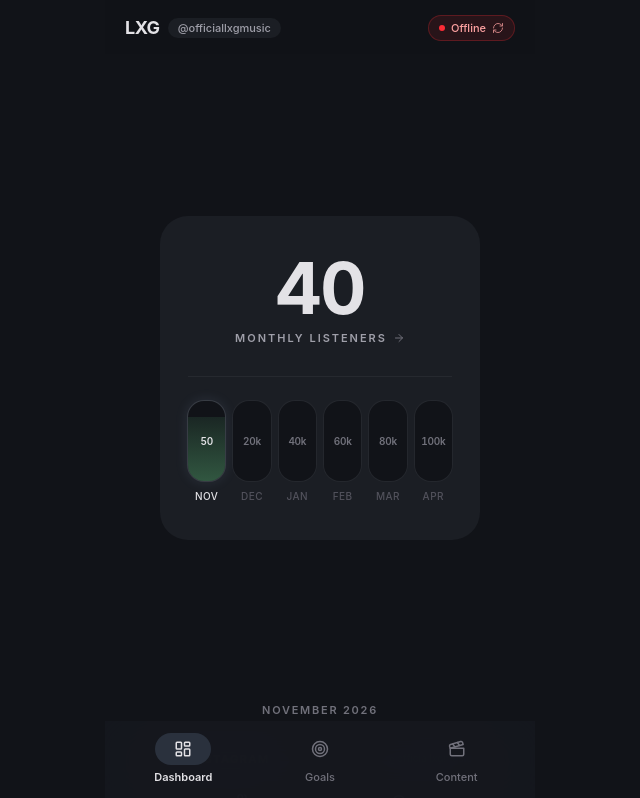
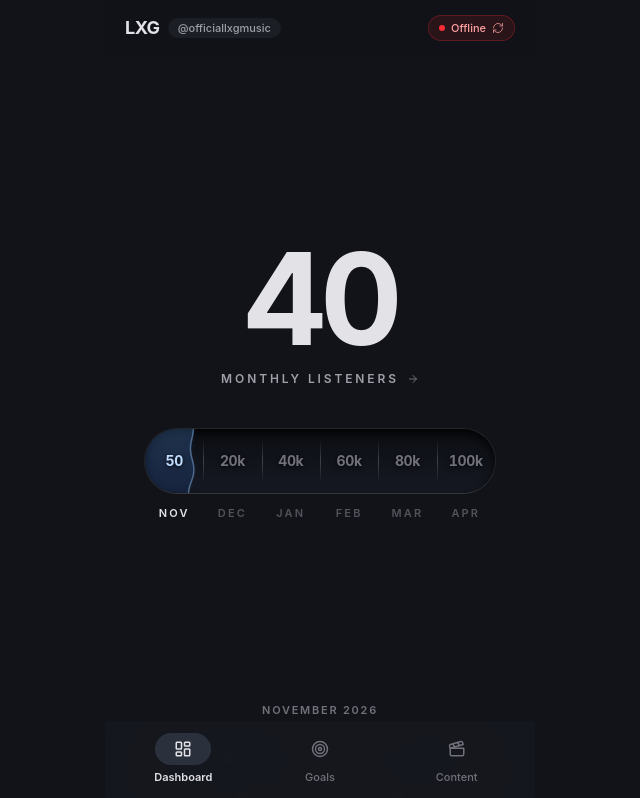
Before and after one commit to georgefotiadis2010-dotcom/LXG-dashboard, a React (Vite) app: page / in a window 1280 px wide. Shown: the top 798 px of the page, without its empty margins (320-960 px from the left). Built offline with nearby package versions, Linux system fonts and the light colour scheme; no server answers.

Commit message:
Update monthly goal bar to fluid 3D water physics

```diff
--- a/src/components/DashboardTab.tsx
+++ b/src/components/DashboardTab.tsx
@@ -1,4 +1,5 @@
 import React, { useMemo, useState } from 'react';
+import { WaterProgressCanvas } from './WaterProgressCanvas';
 import {
   ArrowDown,
   ArrowRight,
@@ -218,12 +219,21 @@ export const DashboardTab: React.FC = () => {
           : Math.round(rawGoal / 500) * 500;
     const goal =
       typeof sheetGoal === 'number' && sheetGoal > 0 ? sheetGoal : fallbackGoal;
-    const fillPct =
-      goal > 0 ? Math.min(100, Math.round((metrics.monthlyListeners / goal) * 100)) : 0;
+    const ratio = goal > 0 ? metrics.monthlyListeners / goal : 0;
+    const fillPct = Math.min(100, Math.round(ratio * 100));
     const isCompleted = metrics.monthlyListeners >= goal;
     const isCurrent = i === 0;
+    const paceDelta = ratio - monthProgress;
+    const waterStatus: 'neon' | 'ahead' | 'ontrack' | 'below' =
+      ratio >= 1.25 || (isCurrent && paceDelta >= 0.35)
+        ? 'neon'
+        : isCompleted || paceDelta >= 0.1
+          ? 'ahead'
+          : paceDelta >= -0.1
+            ? 'ontrack'
+            : 'below';
 
-    return { label, goal, fillPct, isCompleted, isCurrent };
+    return { label, goal, fillPct, isCompleted, isCurrent, waterStatus };
   });
 
   console.log('[LXG Dashboard] monthlyListenerGoals:', state.monthlyListenerGoals, 'monthSegments:', monthSegments);
@@ -285,53 +295,69 @@ export const DashboardTab: React.FC = () => {
   return (
     <div className="pb-6">
       {/* Centered Hero: Monthly Listeners + Goal Progress */}
-      <section className="flex min-h-[calc(100dvh-10.5rem)] flex-col items-center justify-center px-2">
-        <div className="w-full max-w-[320px] rounded-[28px] bg-[#1B1E24] px-7 py-9 text-center">
-          <div className="text-7xl font-bold tracking-tight text-[#E3E2E6] tabular-nums">
+      <section className="flex min-h-[calc(100dvh-10.5rem)] w-full flex-col items-center justify-center">
+        <div className="w-full px-3 sm:px-6 text-center">
+          <div className="text-8xl sm:text-9xl font-bold tracking-tighter text-[#E3E2E6] tabular-nums">
             {metrics.monthlyListeners.toLocaleString()}
           </div>
-          <div className="mt-1.5 inline-flex items-center justify-center gap-1.5 text-[11px] font-semibold tracking-[0.18em] text-zinc-400 uppercase">
+          <div className="mt-2 inline-flex items-center justify-center gap-2 text-xs font-semibold tracking-[0.24em] text-zinc-400 uppercase">
             <span>Monthly Listeners</span>
             <TrendArrow trend={listenerTrend} />
           </div>
 
-          <div className="mt-7 border-t border-white/5 pt-6">
-            <div className="grid grid-cols-6 gap-2">
-              {monthSegments.map((seg) => (
-                <div key={seg.label} className="flex flex-col items-center gap-2">
+          <div className="mt-10 w-full">
+            <div className="relative flex h-14 sm:h-16 w-full overflow-hidden rounded-full bg-gradient-to-b from-[#0C0E13] to-[#161922] ring-1 ring-white/[0.08] shadow-[inset_0_4px_10px_rgba(0,0,0,0.85),0_1px_0_rgba(255,255,255,0.08)]">
+              <WaterProgressCanvas
+                fillPct={(() => {
+                  const listeners = metrics.monthlyListeners;
+                  const len = monthSegments.length;
+                  for (let i = 0; i < len; i++) {
+                    const segGoal = monthSegments[i].goal;
+                    const prevGoal = i === 0 ? 0 : monthSegments[i - 1].goal;
+                    if (listeners < segGoal) {
+                      const span = Math.max(1, segGoal - prevGoal);
+                      const progress = Math.max(0, Math.min(1, (listeners - prevGoal) / span));
+                      return ((i + progress) / len) * 100;
+                    }
+                  }
+                  return 100;
+                })()}
+                status={monthSegments[0]?.waterStatus ?? 'ontrack'}
+              />
+              {monthSegments.map((seg, idx) => {
+                const textColor =
+                  seg.fillPct <= 0
+                    ? 'text-zinc-500'
+                    : seg.waterStatus === 'neon'
+                      ? 'text-[#B8FF9E]'
+                      : seg.waterStatus === 'ahead'
+                        ? 'text-[#8CE8A6]'
+                        : seg.waterStatus === 'ontrack'
+                          ? 'text-[#BFDBFE]'
+                          : 'text-[#FECACA]';
+
+                return (
                   <div
-                    className={`relative flex h-20 w-full items-center justify-center overflow-hidden rounded-2xl bg-[#111318] transition-all duration-500 ${
-                      seg.isCompleted
-                        ? 'ring-1 ring-[#6DD58C]/40 shadow-[0_0_16px_rgba(109,213,140,0.22)]'
-                        : seg.isCurrent
-                          ? 'ring-1 ring-white/10 shadow-[0_0_14px_rgba(168,199,250,0.12)]'
-                          : 'ring-1 ring-white/[0.04]'
-                    }`}
+                    key={seg.label}
+                    className="pointer-events-none relative z-10 flex flex-1 items-center justify-center"
                   >
-                    <div
-                      className={`absolute inset-x-0 bottom-0 transition-all duration-700 ease-out ${
-                        seg.isCompleted
-                          ? 'bg-[#6DD58C]/30'
-                          : seg.isCurrent
-                            ? 'bg-gradient-to-t from-[#6DD58C]/35 to-[#6DD58C]/10'
-                            : 'bg-[#A8C7FA]/15'
-                      }`}
-                      style={{ height: `${seg.fillPct}%` }}
-                    />
+                    {idx > 0 && (
+                      <div className="absolute inset-y-2.5 left-0 w-px bg-gradient-to-b from-transparent via-white/20 to-transparent" />
+                    )}
                     <span
-                      className={`relative z-10 text-[10px] font-semibold tracking-tight tabular-nums transition-colors duration-300 ${
-                        seg.isCompleted
-                          ? 'text-[#6DD58C]'
-                          : seg.isCurrent
-                            ? 'text-[#E3E2E6]'
-                            : 'text-zinc-500'
-                      }`}
+                      className={`text-xs sm:text-sm font-bold tracking-tight tabular-nums transition-colors duration-300 drop-shadow-[0_1px_2px_rgba(0,0,0,0.85)] ${textColor}`}
                     >
                       {formatCompactGoal(seg.goal)}
                     </span>
                   </div>
+                );
+              })}
+            </div>
+            <div className="mt-3 grid grid-cols-6">
+              {monthSegments.map((seg) => (
                 <span
-                    className={`text-[10px] font-medium tracking-wider uppercase transition-colors duration-300 ${
+                  key={seg.label}
+                  className={`text-center text-[11px] font-semibold tracking-[0.2em] uppercase transition-colors duration-300 ${
                     seg.isCompleted
                       ? 'text-[#6DD58C]'
                       : seg.isCurrent
@@ -341,7 +367,6 @@ export const DashboardTab: React.FC = () => {
                 >
                   {seg.label}
                 </span>
-                </div>
               ))}
             </div>
           </div>
--- /dev/null
+++ b/src/components/WaterProgressCanvas.tsx
@@ -0,0 +1,165 @@
+import React, { useEffect, useRef } from 'react';
+
+export type WaterStatus = 'neon' | 'ahead' | 'ontrack' | 'below';
+
+interface WaterProgressCanvasProps {
+  fillPct: number;
+  status: WaterStatus;
+}
+
+const STATUS_PALETTE: Record<
+  WaterStatus,
+  { top: string; bottom: string; rim: string; glow: string }
+> = {
+  neon: {
+    top: 'rgba(57, 255, 20, 0.24)',
+    bottom: 'rgba(22, 163, 74, 0.14)',
+    rim: 'rgba(134, 255, 112, 0.55)',
+    glow: 'rgba(57, 255, 20, 0.28)',
+  },
+  ahead: {
+    top: 'rgba(109, 213, 140, 0.22)',
+    bottom: 'rgba(16, 185, 129, 0.12)',
+    rim: 'rgba(140, 232, 166, 0.45)',
+    glow: 'rgba(109, 213, 140, 0.22)',
+  },
+  ontrack: {
+    top: 'rgba(96, 165, 250, 0.22)',
+    bottom: 'rgba(37, 99, 235, 0.12)',
+    rim: 'rgba(147, 197, 253, 0.45)',
+    glow: 'rgba(96, 165, 250, 0.22)',
+  },
+  below: {
+    top: 'rgba(248, 113, 113, 0.22)',
+    bottom: 'rgba(185, 28, 28, 0.12)',
+    rim: 'rgba(252, 165, 165, 0.45)',
+    glow: 'rgba(248, 113, 113, 0.2)',
+  },
+};
+
+export const WaterProgressCanvas: React.FC<WaterProgressCanvasProps> = ({
+  fillPct,
+  status,
+}) => {
+  const canvasRef = useRef<HTMLCanvasElement | null>(null);
+  const targetFillRef = useRef(fillPct / 100);
+  const currentFillRef = useRef(0);
+  const velocityRef = useRef(0);
+  const rippleRef = useRef(0);
+
+  useEffect(() => {
+    targetFillRef.current = Math.max(0, Math.min(1, fillPct / 100));
+    // Add a gentle slosh impulse when fill target changes
+    velocityRef.current += 0.015;
+  }, [fillPct]);
+
+  useEffect(() => {
+    const canvas = canvasRef.current;
+    if (!canvas) return;
+    const ctx = canvas.getContext('2d');
+    if (!ctx) return;
+
+    let rafId = 0;
+    let t = Math.random() * Math.PI * 2;
+    const palette = STATUS_PALETTE[status];
+
+    const render = () => {
+      const dpr = window.devicePixelRatio || 1;
+      const rect = canvas.getBoundingClientRect();
+      const w = rect.width;
+      const h = rect.height;
+
+      if (w > 0 && h > 0) {
+        if (canvas.width !== Math.round(w * dpr) || canvas.height !== Math.round(h * dpr)) {
+          canvas.width = Math.round(w * dpr);
+          canvas.height = Math.round(h * dpr);
+        }
+
+        ctx.save();
+        ctx.scale(dpr, dpr);
+        ctx.clearRect(0, 0, w, h);
+
+        // Spring physics for horizontal fill level
+        const force = (targetFillRef.current - currentFillRef.current) * 0.06;
+        velocityRef.current = (velocityRef.current + force) * 0.86;
+        currentFillRef.current += velocityRef.current;
+        rippleRef.current *= 0.94;
+
+        const fillX = Math.max(0, Math.min(w, currentFillRef.current * w));
+
+        if (fillX > 0.5) {
+          t += 0.045;
+          const isFull = targetFillRef.current >= 0.999 && Math.abs(velocityRef.current) < 0.002;
+          const waveAmp = isFull ? 0 : Math.min(5, 2.2 + Math.abs(velocityRef.current) * 80 + rippleRef.current);
+
+          ctx.beginPath();
+          ctx.moveTo(0, 0);
+
+          if (isFull) {
+            ctx.lineTo(w, 0);
+            ctx.lineTo(w, h);
+          } else {
+            const steps = 16;
+            for (let i = 0; i <= steps; i++) {
+              const y = (i / steps) * h;
+              const wave =
+                Math.sin(y * 0.14 + t) * waveAmp +
+                Math.cos(y * 0.08 - t * 1.3) * (waveAmp * 0.45);
+              const x = Math.max(0, Math.min(w, fillX + wave));
+              ctx.lineTo(x, y);
+            }
+          }
+
+          ctx.lineTo(0, h);
+          ctx.closePath();
+
+          // Subtle vertical liquid gradient
+          const grad = ctx.createLinearGradient(0, 0, 0, h);
+          grad.addColorStop(0, palette.top);
+          grad.addColorStop(1, palette.bottom);
+          ctx.fillStyle = grad;
+          ctx.shadowColor = palette.glow;
+          ctx.shadowBlur = 10;
+          ctx.fill();
+
+          // Subtle meniscus / leading wave rim
+          if (!isFull) {
+            ctx.beginPath();
+            const steps = 16;
+            for (let i = 0; i <= steps; i++) {
+              const y = (i / steps) * h;
+              const wave =
+                Math.sin(y * 0.14 + t) * waveAmp +
+                Math.cos(y * 0.08 - t * 1.3) * (waveAmp * 0.45);
+              const x = Math.max(0, Math.min(w, fillX + wave));
+              if (i === 0) ctx.moveTo(x, y);
+              else ctx.lineTo(x, y);
+            }
+            ctx.strokeStyle = palette.rim;
+            ctx.lineWidth = 1.5;
+            ctx.shadowColor = palette.glow;
+            ctx.shadowBlur = 8;
+            ctx.stroke();
+          }
+        }
+
+        ctx.restore();
+      }
+
+      rafId = requestAnimationFrame(render);
+    };
+
+    rafId = requestAnimationFrame(render);
+    return () => cancelAnimationFrame(rafId);
+  }, [status]);
+
+  return (
+    <canvas
+      ref={canvasRef}
+      onPointerMove={() => {
+        rippleRef.current = Math.min(4, rippleRef.current + 0.8);
+      }}
+      className="absolute inset-0 h-full w-full"
+    />
+  );
+};
```
Lines whose indentation alone changed are shown as unchanged.
